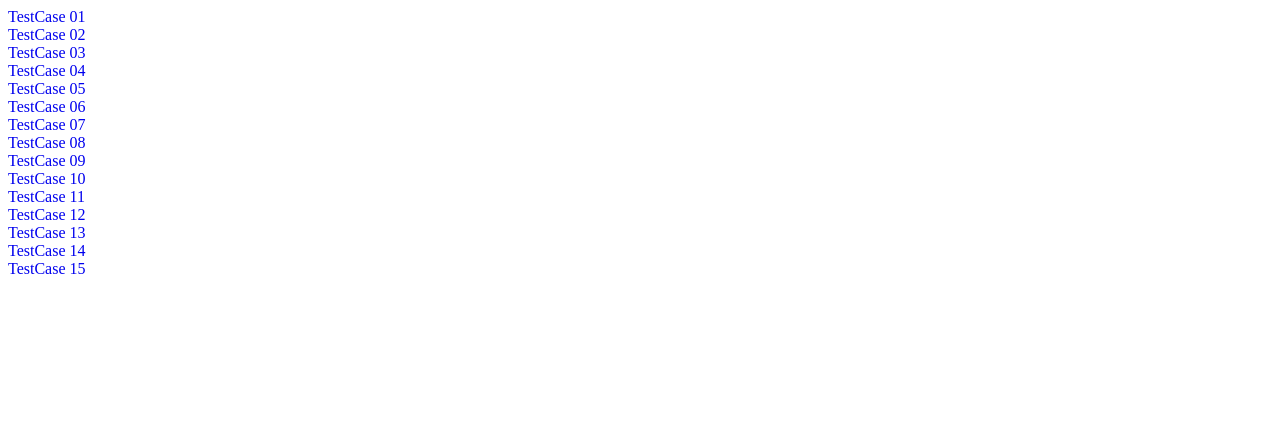
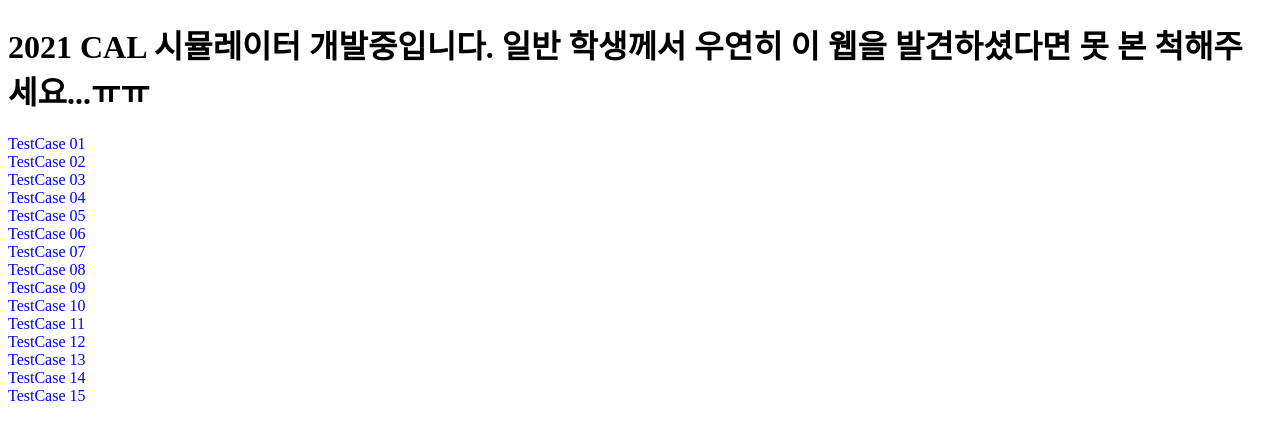
Before and after one commit to chh1025/2021-CBSH-CAL, a plain HTML site: page index.htm in a window 1280 px wide. Drawn offline with Linux system fonts and the light colour scheme.

Commit message:
20211011037

```diff
--- a/index.htm
+++ b/index.htm
@@ -5,6 +5,7 @@
     <title>CBSH-CAL2021 SIMULATOR</title>
 </head>
 <body>
+    <h1>2021 CAL 시뮬레이터 개발중입니다. 일반 학생께서 우연히 이 웹을 발견하셨다면 못 본 척해주세요...ㅠㅠ</h1>
     <a href="./html/index01.htm" style="text-decoration: none">TestCase 01</a> <br>
     <a href="./html/index02.htm" style="text-decoration: none">TestCase 02</a> <br>
     <a href="./html/index03.htm" style="text-decoration: none">TestCase 03</a> <br>
```
